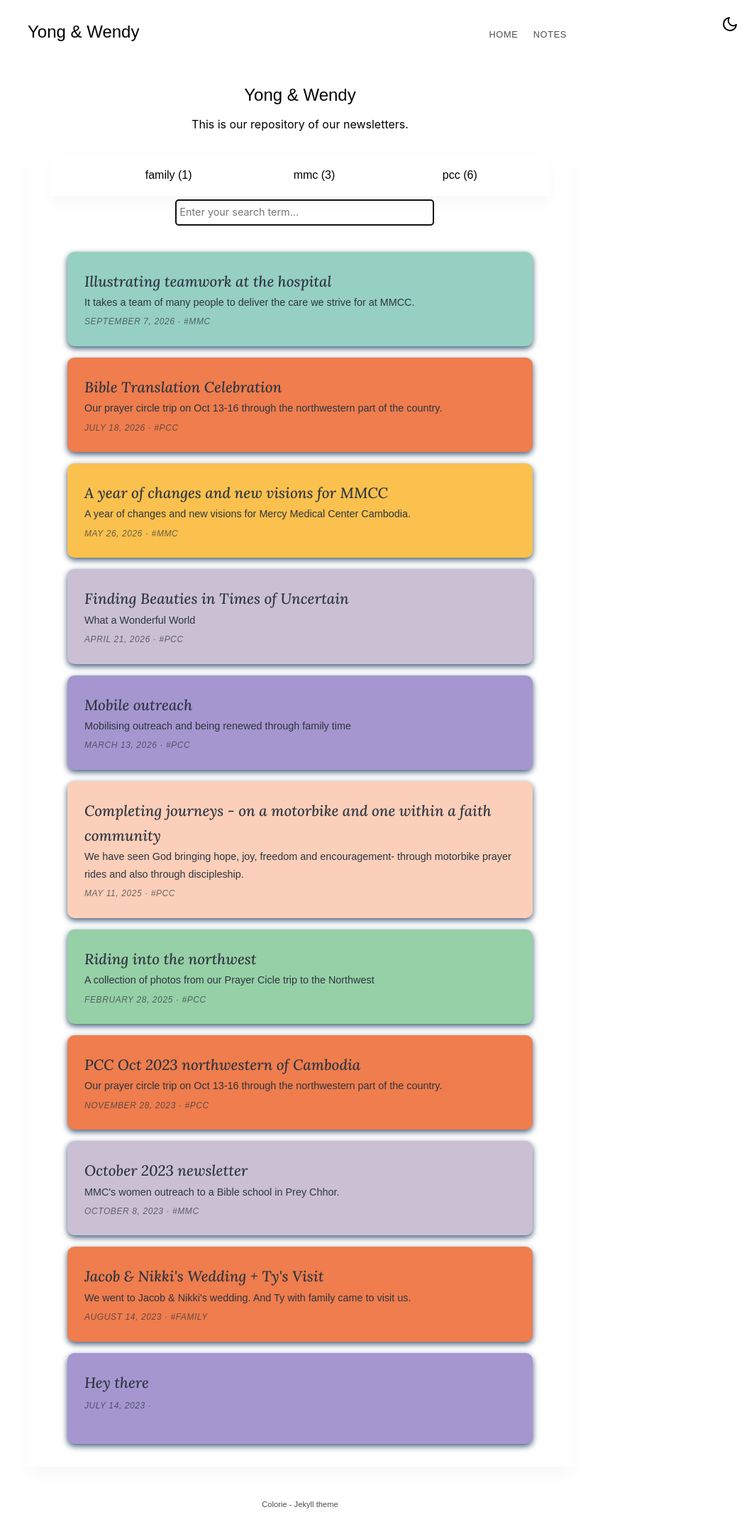
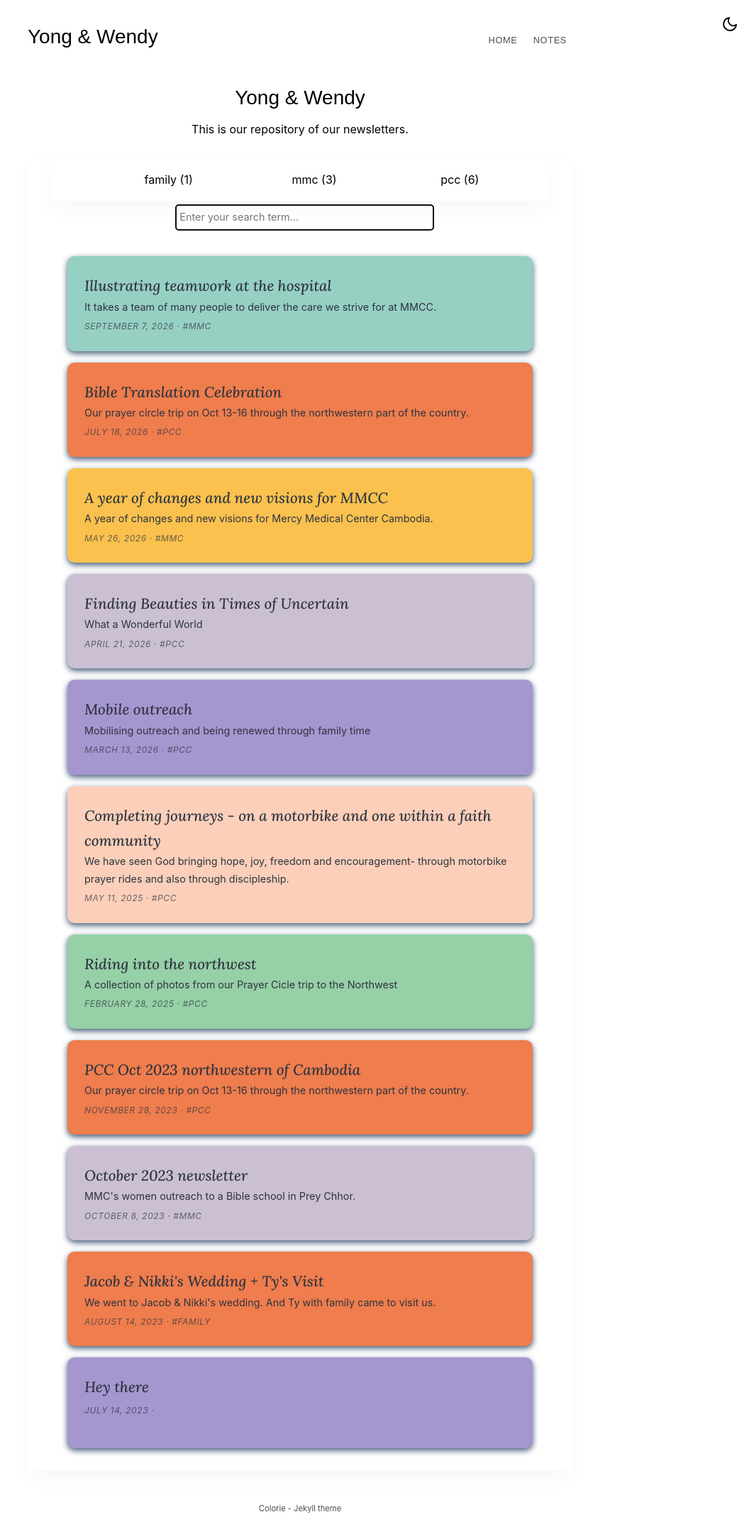
Before and after one commit to yong-lim/4lims, a Jekyll site: the page built from index.md, in a window 1280 px wide. Shown: the whole page at 71% size, without its empty margins (217-1280 px from the left). Built offline with Jekyll 4.4.1, drawn with Linux system fonts in a browser that asks for light colours; some web fonts are replaced.

Commit message:
Make headings visually consistent

```diff
--- a/_sass/_theme.scss
+++ b/_sass/_theme.scss
@@ -19,7 +19,7 @@ import url("https://fonts.googleapis.com/css2?family=Open+Sans:ital,wght@0,300;0
 */
 
 :root {
-  --font-sans: "IBM Plex Sans", -apple-system, BlinkMacSystemFont, "Segoe UI", Roboto, "Helvetica Neue", Helvetica, Arial, sans-serif;
+  --font-sans: "IBM Plex San", -apple-system, BlinkMacSystemFont, "Segoe UI", Roboto, "Helvetica Neue", Helvetica, Arial, sans-serif;
   --font-mono: "JetBrains Mono", ui-monospace, SFMono-Regular, "SF Mono", Menlo, Consolas, "Liberation Mono", monospace;
   --gutter: 1.5rem;
   --header-font: "Quicksand", sans-serif;
@@ -115,20 +115,12 @@ body {
 
 /** Headings */
 
-h1,
-h2,
-h3,
-h4,
-h5,
-h6,
-nav,
-a {
+h1, h2, h3, h4, h5, h6, nav {
   font-family: var(--header-font);
   font-weight: var(--header-font-weight);
   color: var(--heading-color);
   margin-bottom: 0.5rem;
 }
-
 a,a:visited {
   color: inherit;
   text-decoration: none;
@@ -137,6 +129,11 @@ a,a:visited {
     color: inherit;
   }
 }
+h1 { font-size: 2rem; }
+h2 { font-size: 1.75rem; }
+h3 { font-size: 1.5rem; }
+h4 { font-size: 1.25rem; }
+h5, h6 { font-size: 1rem; }
 
 /** Body text */
 
@@ -145,9 +142,7 @@ p {
   margin: 0;
 }
 
-strong {
-  font-weight: bold;
-}
+strong { font-weight: 600; color: var(--heading-color); }
 
 hr {
   margin: 2rem 0;
```
